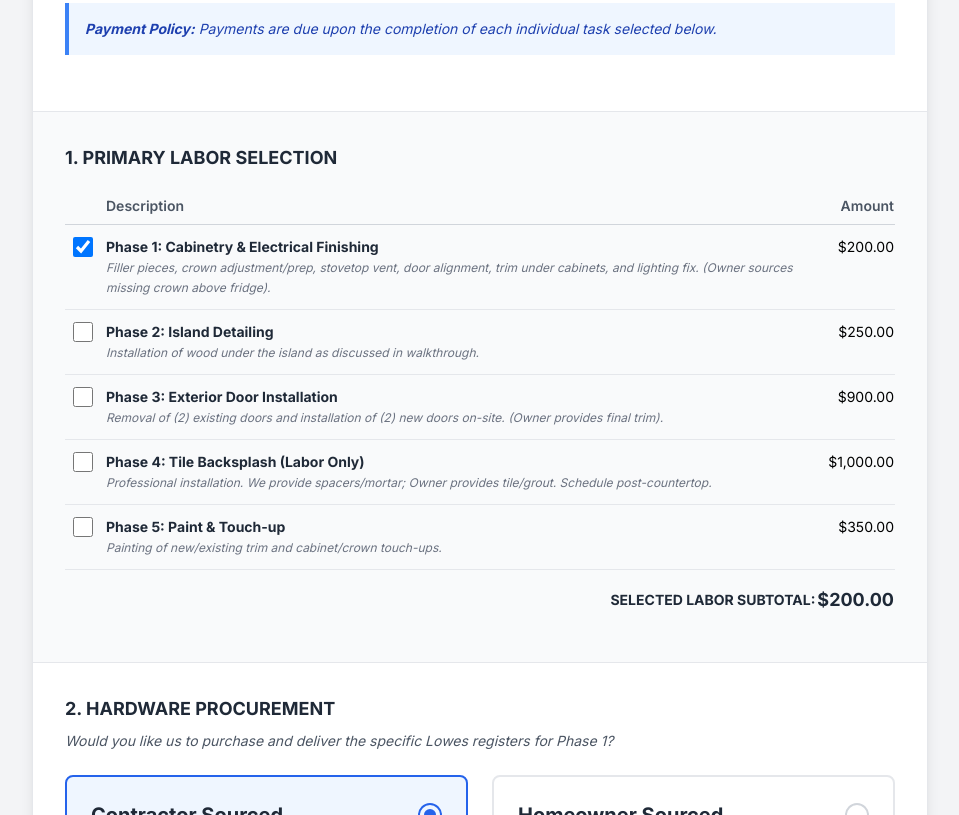
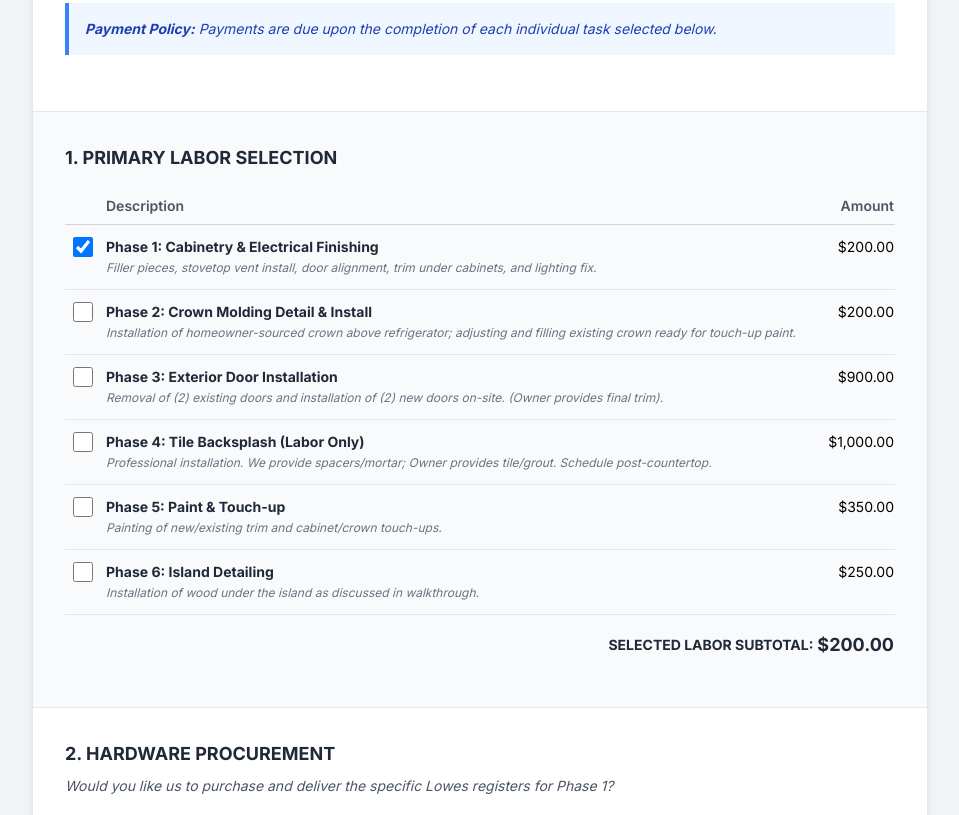
Before and after one commit to HollandHomes/Dave-Stewart-finishing-items, a plain HTML site: page index.html in a window 1280 px wide. Shown: the part 458-1273 px from the top of the page, without its empty margins (160-1119 px from the left). Drawn offline with nearby package versions, Linux system fonts and the light colour scheme.

Commit message:
Update phases and descriptions in index.html

```diff
--- a/index.html
+++ b/index.html
@@ -84,20 +84,20 @@
                             </td>
                             <td class="py-3 align-top">
                                 <span class="font-bold text-gray-800">Phase 1: Cabinetry & Electrical Finishing</span><br>
-                                <span class="text-gray-500 text-xs italic">Filler pieces, crown adjustment/prep, stovetop vent, door alignment, trim under cabinets, and lighting fix. (Owner sources missing crown above fridge).</span>
+                                <span class="text-gray-500 text-xs italic">Filler pieces, stovetop vent install, door alignment, trim under cabinets, and lighting fix.</span>
                             </td>
                             <td class="py-3 text-right font-medium align-top">$200.00</td>
                         </tr>
-                        <!-- Phase 2 -->
-                        <tr class="border-b border-gray-200 hover:bg-white transition-colors cursor-pointer" onclick="toggleCheckbox('check-p2')">
+                        <!-- Phase 2 (Crown) -->
+                        <tr class="border-b border-gray-200 hover:bg-white transition-colors cursor-pointer" onclick="toggleCheckbox('check-p6')">
                             <td class="py-3 px-2 align-top">
-                                <input type="checkbox" id="check-p2" class="h-5 w-5 text-blue-600 rounded border-gray-300 focus:ring-blue-500" onchange="calculateTotal()" onclick="event.stopPropagation()">
+                                <input type="checkbox" id="check-p6" class="h-5 w-5 text-blue-600 rounded border-gray-300 focus:ring-blue-500" onchange="calculateTotal()" onclick="event.stopPropagation()">
                             </td>
                             <td class="py-3 align-top">
-                                <span class="font-bold text-gray-800">Phase 2: Island Detailing</span><br>
-                                <span class="text-gray-500 text-xs italic">Installation of wood under the island as discussed in walkthrough.</span>
+                                <span class="font-bold text-gray-800">Phase 2: Crown Molding Detail & Install</span><br>
+                                <span class="text-gray-500 text-xs italic">Installation of homeowner-sourced crown above refrigerator; adjusting and filling existing crown ready for touch-up paint.</span>
                             </td>
-                            <td class="py-3 text-right font-medium align-top">$250.00</td>
+                            <td class="py-3 text-right font-medium align-top">$200.00</td>
                         </tr>
                         <!-- Phase 3 -->
                         <tr class="border-b border-gray-200 hover:bg-white transition-colors cursor-pointer" onclick="toggleCheckbox('check-p3')">
@@ -131,6 +131,17 @@
                                 <span class="text-gray-500 text-xs italic">Painting of new/existing trim and cabinet/crown touch-ups.</span>
                             </td>
                             <td class="py-3 text-right font-medium align-top">$350.00</td>
+                        </tr>
+                        <!-- Phase 6 (Island) -->
+                        <tr class="border-b border-gray-200 hover:bg-white transition-colors cursor-pointer" onclick="toggleCheckbox('check-p2')">
+                            <td class="py-3 px-2 align-top">
+                                <input type="checkbox" id="check-p2" class="h-5 w-5 text-blue-600 rounded border-gray-300 focus:ring-blue-500" onchange="calculateTotal()" onclick="event.stopPropagation()">
+                            </td>
+                            <td class="py-3 align-top">
+                                <span class="font-bold text-gray-800">Phase 6: Island Detailing</span><br>
+                                <span class="text-gray-500 text-xs italic">Installation of wood under the island as discussed in walkthrough.</span>
+                            </td>
+                            <td class="py-3 text-right font-medium align-top">$250.00</td>
                         </tr>
                     </tbody>
                     <tfoot>
@@ -310,10 +321,11 @@
     <script>
         const PHASES = [
             { id: 'check-p1', name: 'Phase 1: Cabinetry & Electrical Finishing', price: 200 },
-            { id: 'check-p2', name: 'Phase 2: Island Detailing', price: 250 },
+            { id: 'check-p6', name: 'Phase 2: Crown Molding Detail & Install', price: 200 },
             { id: 'check-p3', name: 'Phase 3: Exterior Door Installation', price: 900 },
             { id: 'check-p4', name: 'Phase 4: Tile Backsplash Installation', price: 1000 },
-            { id: 'check-p5', name: 'Phase 5: Painting & Touch-up', price: 350 }
+            { id: 'check-p5', name: 'Phase 5: Painting & Touch-up', price: 350 },
+            { id: 'check-p2', name: 'Phase 6: Island Detailing', price: 250 }
         ];
 
         const HARDWARE_PRICE = 47.08;
```
